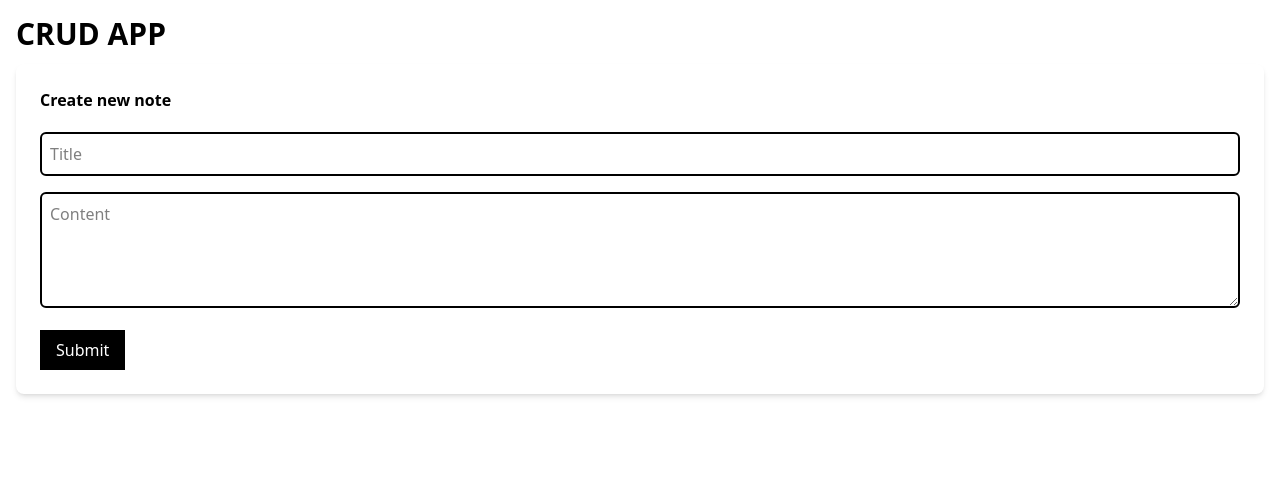
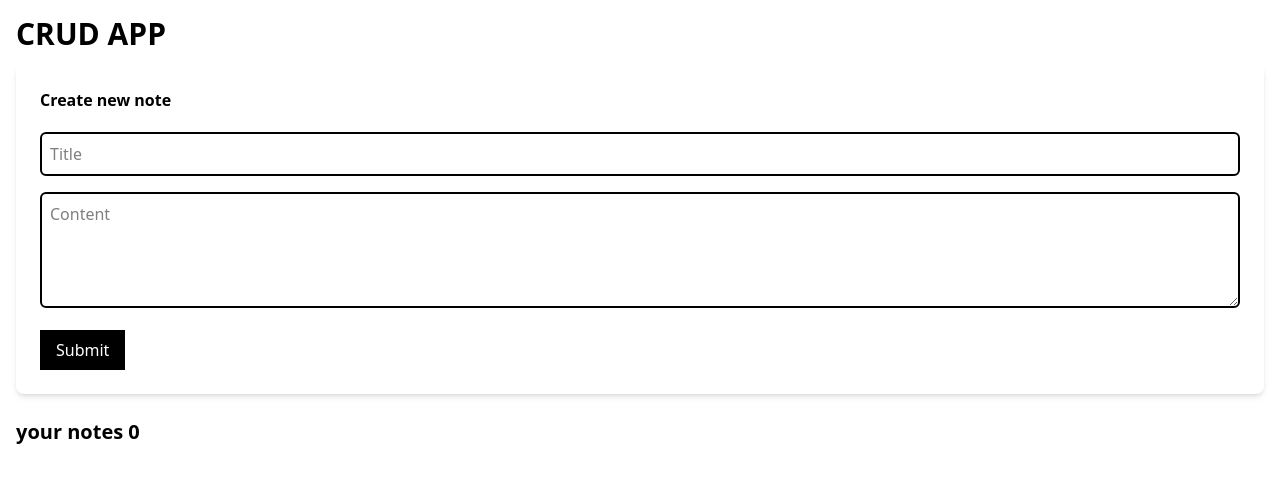
Before and after one commit to StenixDev/Codex, a Next.js app in the folder crud/: page / in a window 1280 px wide. Shown: the top 482 px of the page. Built offline with nearby package versions, Linux system fonts and the light colour scheme; no server answers; the database is empty.

Commit message:
[CRUD] - Fixing Note Types

```diff
--- a/crud/app/page.tsx
+++ b/crud/app/page.tsx
@@ -1,12 +1,29 @@
 import NotesClient from '@/components/NotesClient';
 import dbConnect from '@/lib/db';
+import Notes from '@/models/Notes';
+
+async function getNotes() {
+  await dbConnect();
+
+  const notes = await Notes.find({}).lean().sort({ createdAt: -1 });
+
+  const serializedNotes = notes.map((note) => ({
+    ...note,
+    _id: note._id.toString(),
+    createdAt: note.createdAt.toISOString(),
+    updatedAt: note.updatedAt.toISOString(),
+  }));
+
+  return serializedNotes;
+}
 
 async function Home() {
-  await dbConnect();
+  const notes = await getNotes();
+
   return (
     <div className='container mx-auto p-4'>
       <h1 className='text-3xl font-bold mb-3'>CRUD APP</h1>
-      <NotesClient />
+      <NotesClient noteInit={notes} />
     </div>
   );
 }
--- a/crud/components/NotesClient.tsx
+++ b/crud/components/NotesClient.tsx
@@ -1,11 +1,28 @@
 'use client';
 
 import { useState } from 'react';
+import { Types } from 'mongoose';
 
-function NotesClient() {
+interface Note {
+  _id: Types.ObjectId;
+  title: string;
+  content: string;
+  createdAt: Date;
+  updatedAt: Date;
+  __v: number;
+}
+
+interface NotesClientProps {
+  noteInit: Note[];
+}
+
+function NotesClient({ noteInit }: NotesClientProps) {
+  const [notes, setNotes] = useState([...noteInit]);
   const [title, setTitle] = useState<string>('');
   const [content, setContent] = useState<string>('');
   const [loading, setLoading] = useState<boolean>(false);
+
+  console.log(notes);
 
   async function createNote(e) {
     e.preventDefault();
@@ -24,6 +41,8 @@ function NotesClient() {
       const result = await response.json();
 
       console.log(result);
+      setTitle('');
+      setContent('');
 
       setLoading(false);
     } catch (error) {}
@@ -59,6 +78,10 @@ function NotesClient() {
           </button>
         </div>
       </form>
+
+      <div className='space-y-4'>
+        <h2 className='text-xl font-semibold'>your notes {notes.length}</h2>
+      </div>
     </div>
   );
 }
```
